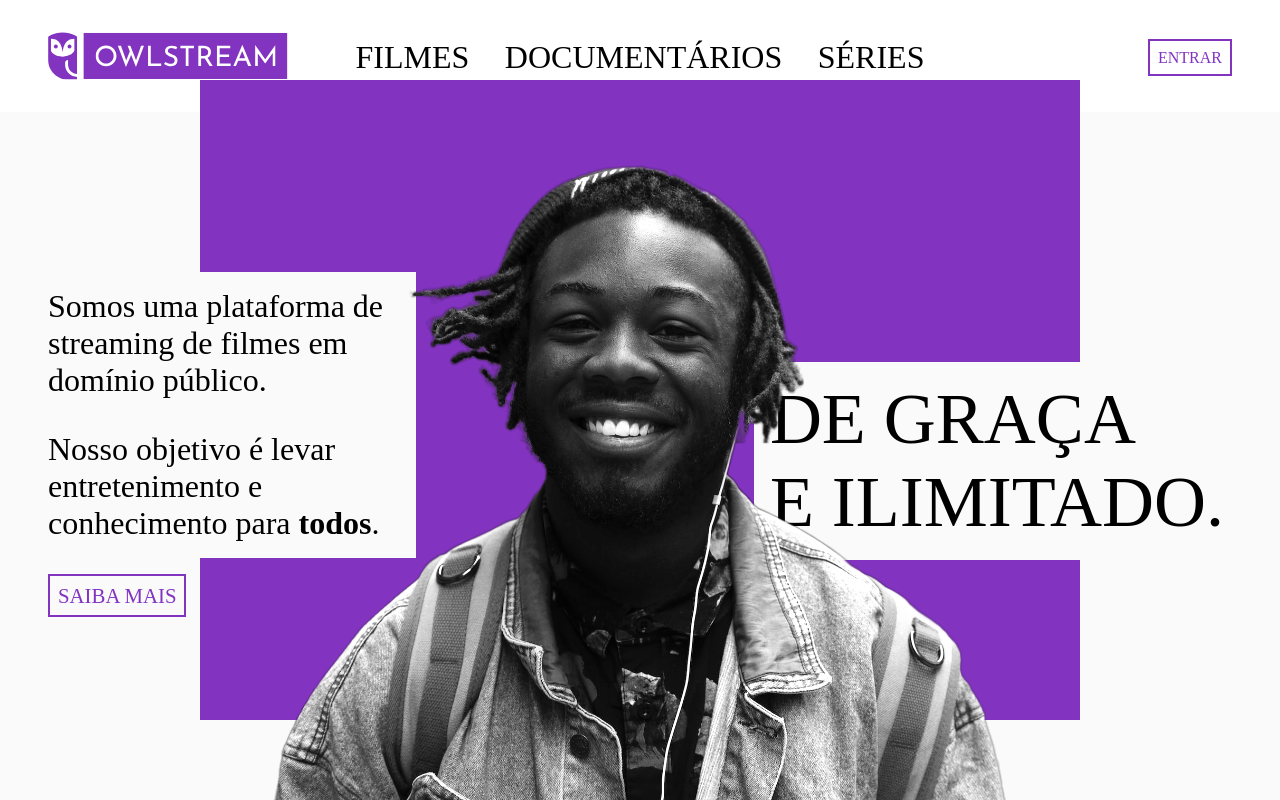
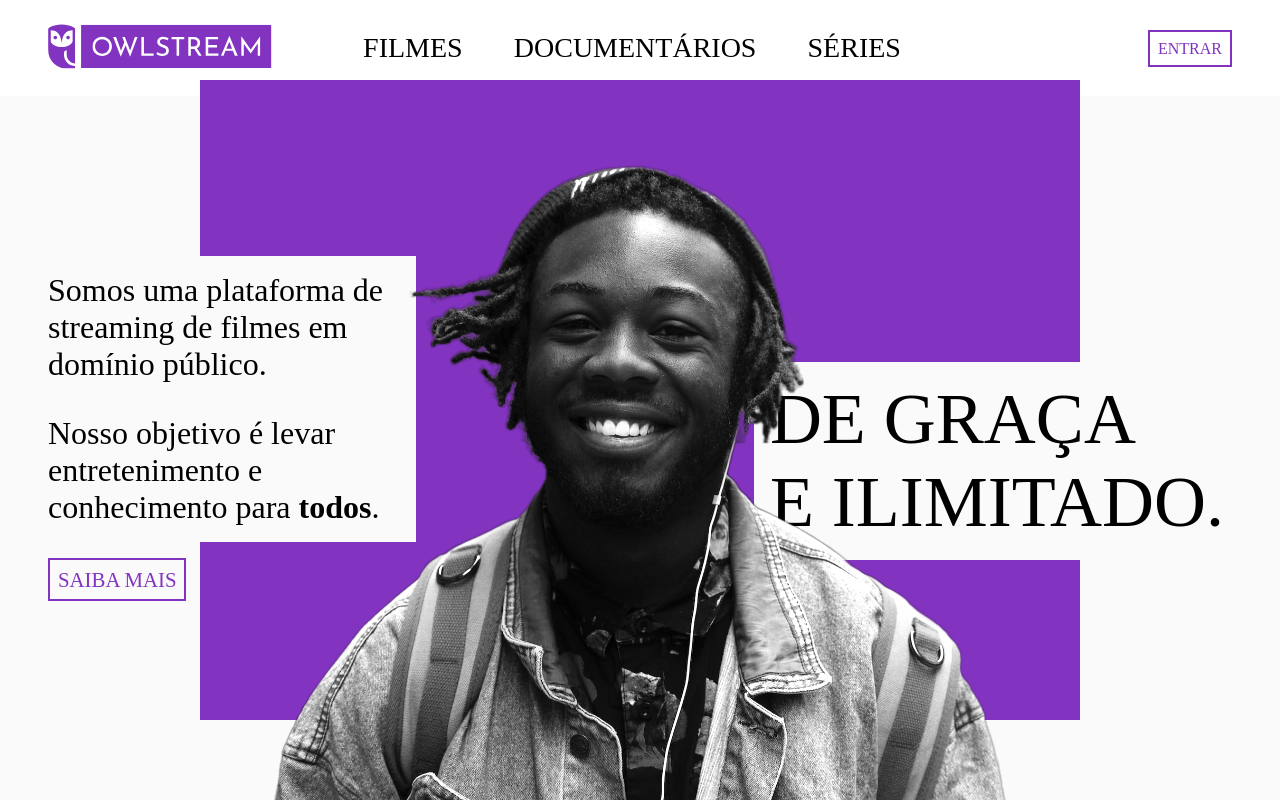
Before and after one commit to igor-ferraz/owl-stream-front, an Angular app: page / in a window 1280 px wide. Built offline with nearby package versions, Linux system fonts and the light colour scheme.

Commit message:
feat(header): adjust font sizes

```diff
--- a/src/app/core/components/header/header.component.scss
+++ b/src/app/core/components/header/header.component.scss
@@ -1,13 +1,13 @@
 .header {
     width: 100%;
-    padding: 2rem 0;
+    padding: 1.5rem 0;
     display: flex;
     align-items: center;
     justify-content: space-between;
 
     .logo-container {
         .logo {
-            width: 15rem;
+            width: 14rem;
             margin-left: 3rem;
         }
     }
@@ -21,7 +21,7 @@
             width: 40rem;
             justify-content: space-evenly;
             text-transform: uppercase;
-            font-size: 2rem;
+            font-size: 1.75rem;
 
             a {
                 color: #000;
--- a/src/app/modules/landing/pages/landing/landing.component.scss
+++ b/src/app/modules/landing/pages/landing/landing.component.scss
@@ -9,7 +9,7 @@
 .content {
     position: absolute;
     width: 100%;
-    top: 7rem;
+    top: 6rem;
     bottom: 0;
     display: flex;
     justify-content: center;
```
